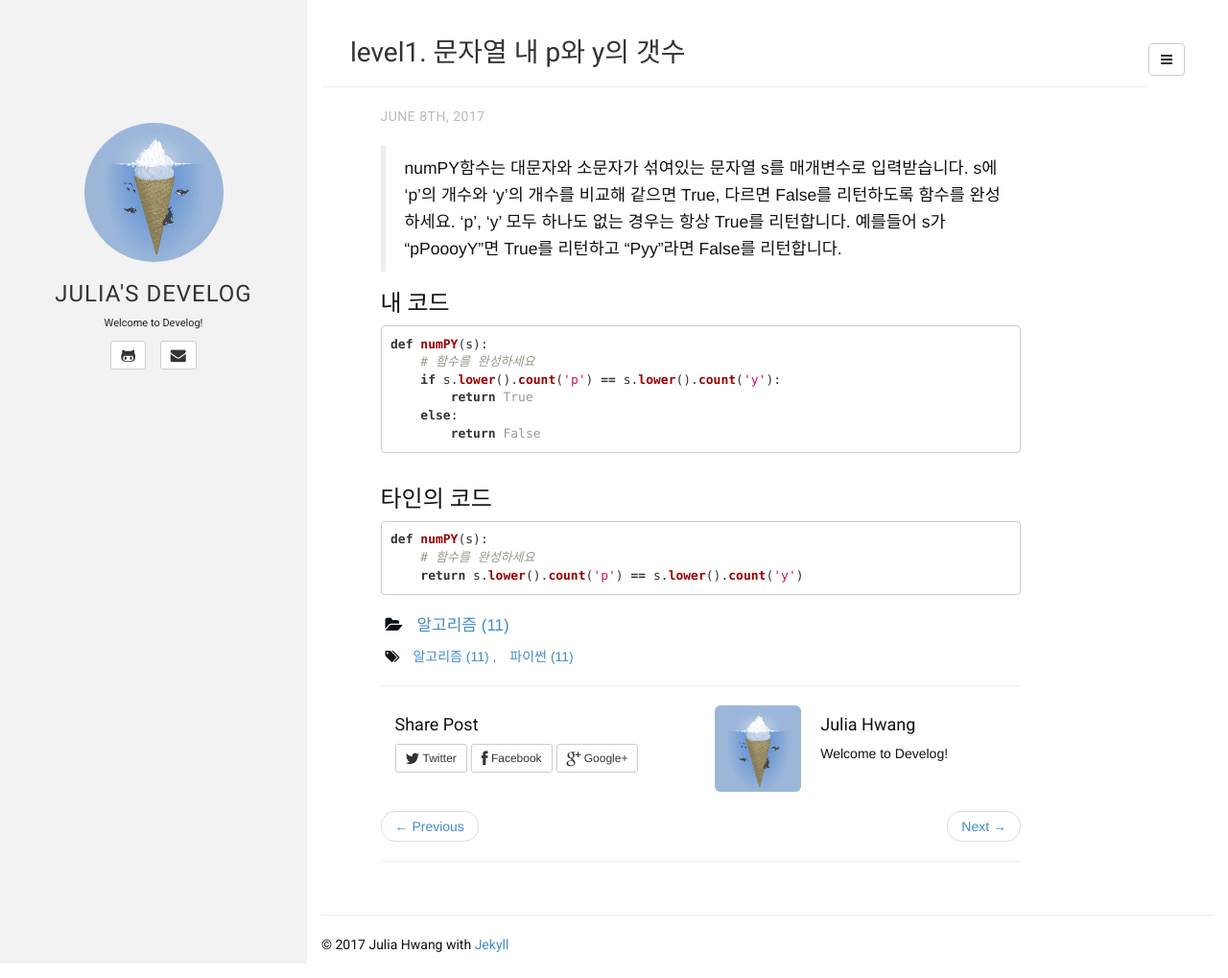
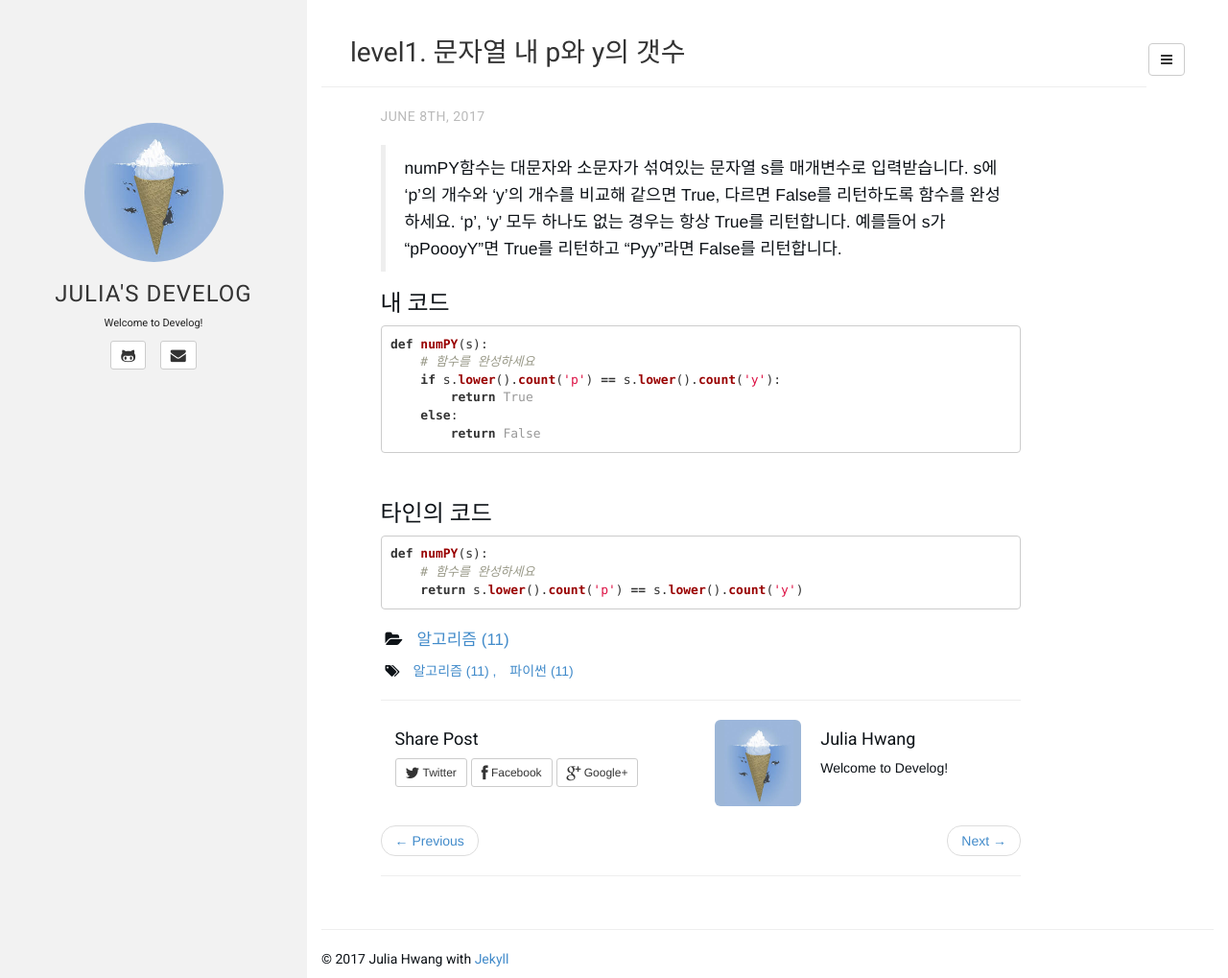
Before and after one commit to juliahwang/juliahwang.github.io, a Jekyll site: the page built from _posts/2017-06-08-level1. 문자열내p와y의갯수.md, in a window 1280 px wide and 1019 px high. Shown: the whole window at 96% size. Built offline with Jekyll 4.4.1, drawn with Linux system fonts in a browser that asks for light colours; some web fonts are replaced.

Commit message:
Update style.css

```diff
--- a/assets/css/style.css
+++ b/assets/css/style.css
@@ -99,7 +99,6 @@
 }
 
 .article_body{
-	line-height: 5px;
 	margin-top: 20px;
 	margin-bottom: 20px;
 }
```
